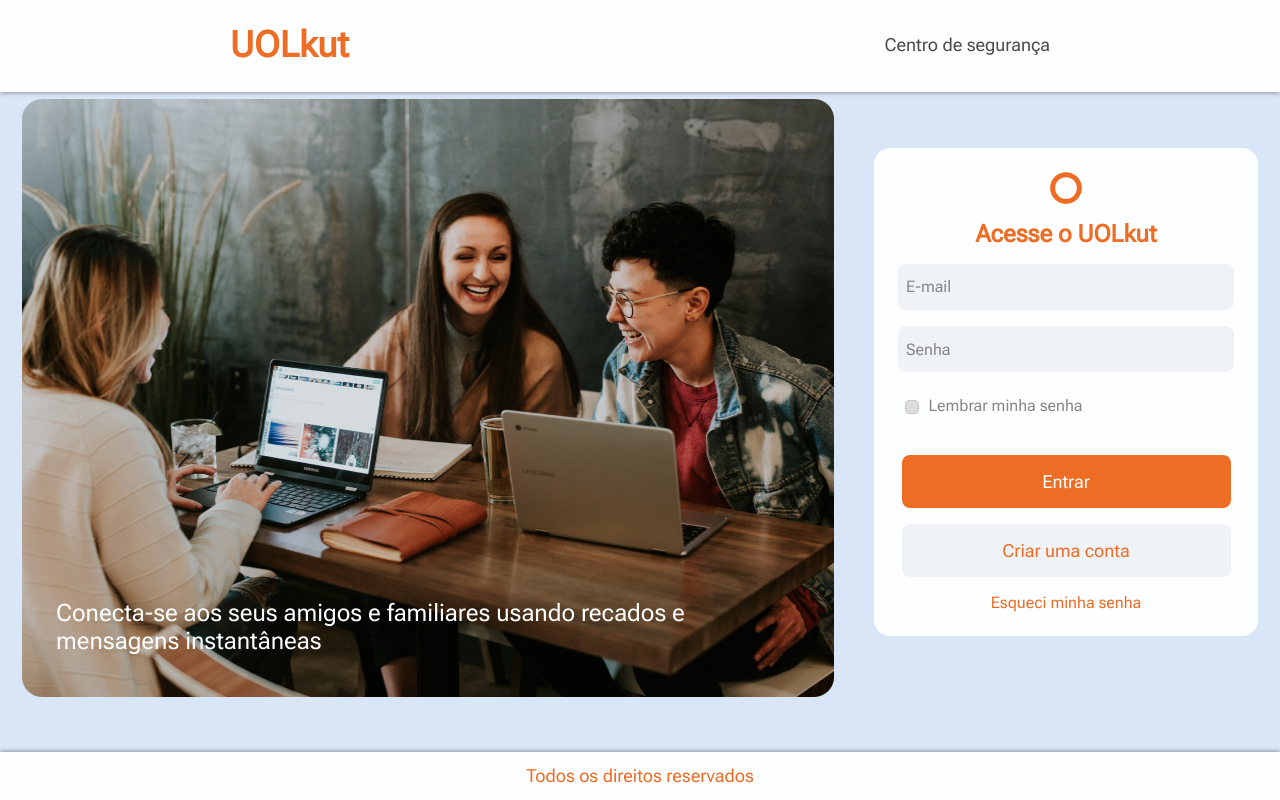
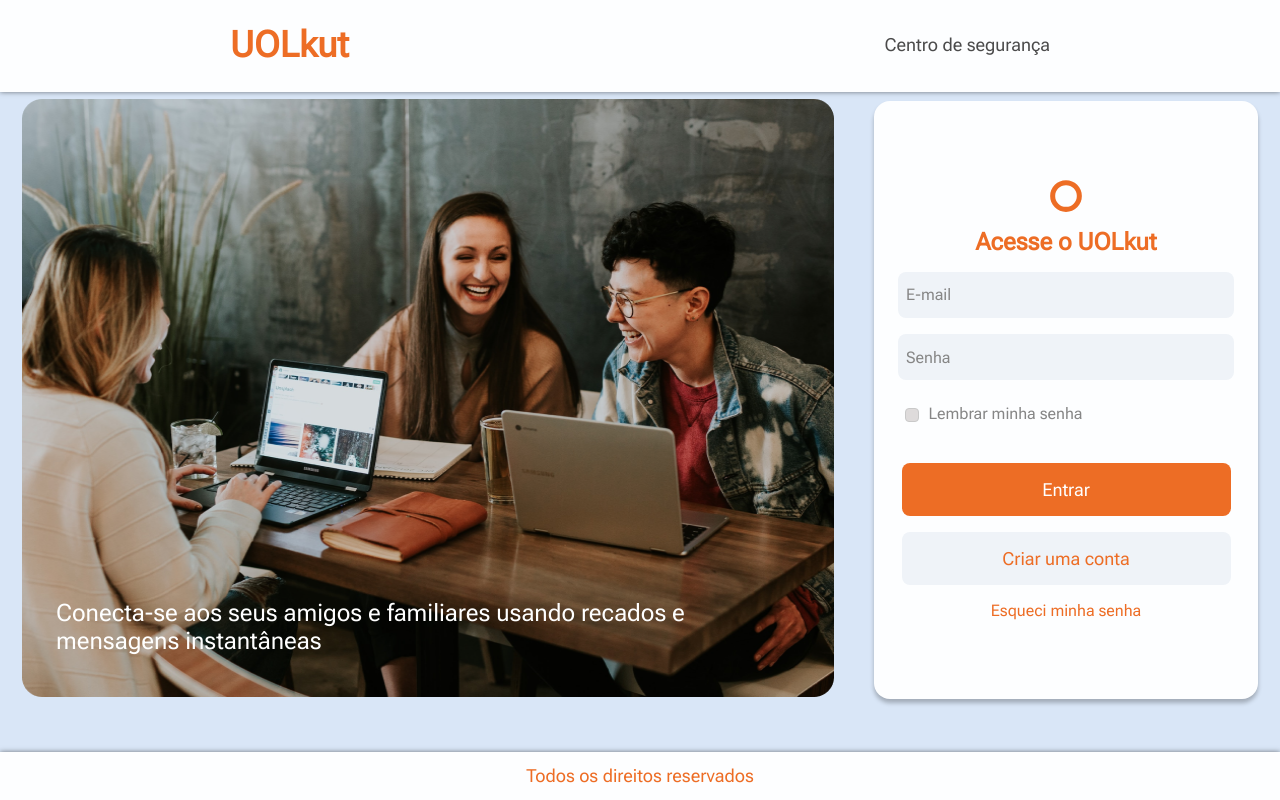
Before and after one commit to Isabelaponte/compass-UOLkut, a React (Vite) app: page / in a window 1280 px wide. Built offline with nearby package versions, Linux system fonts and the light colour scheme.

Commit message:
style: SignIn page adjustments

```diff
--- a/src/Components/Container/Container.module.css
+++ b/src/Components/Container/Container.module.css
@@ -3,12 +3,6 @@
     justify-content: center;
     align-items: center;
     height: 100vh;
-    /* padding-top: 6.5rem;
-    padding-top: 7.5rem; */
-    /* padding-top: 94px;
-    padding-bottom: 50px; */
-    /* margin-top: 94px;
-    margin-bottom: 50px; */
 }
 
 @media screen and (max-width: 360px) {
--- a/src/Components/Form/Form.module.css
+++ b/src/Components/Form/Form.module.css
@@ -12,7 +12,7 @@
 }
 
 .container-form {
-    display: flex;
+    /* display: flex;
     background-color: var(--bg-cards);
     height: 488px;
     border-radius: 1rem;
@@ -20,12 +20,23 @@
     justify-content: center;
     flex-direction: column;
     width: 384px;
-    margin-bottom: 1rem;
+    margin-bottom: 1rem; */
+    background-color: var(--bg-cards);
+    height: 598px;
+    padding: 24px;
+    display: flex;
+    align-items: center;
+    justify-content: center;
+    flex-direction: column;
+    border-radius: 1rem;
+    box-shadow: 0px 4px 4px 0px rgba(0, 0, 0, 0.25);
+    /* position: inherit; */
 }
 
 .title {
+    color: var(--primary);
     font-size: 24px;
-    color: var(--primary);
+    font-weight: 600;
 }
 
 .flex-button {
@@ -85,13 +96,22 @@
 }
 
 .invalid-input {
-    border-style:solid;
-    border-color: red;
+    background-color: var(--input);
+    min-width: 336px;
+    width: 100%;
+    padding: 0.5rem;
+    height: 51px;
+    border-radius: 8px;
+    margin-top: 1.5rem;
+    border-color: var(--primary);
+    border-style: solid;
 }
+
 .errors {
-    padding-top: 0.5rem;
-    color: red;
+    color: var(--primary);
+    margin-top: 0.5rem;
 }
+
 
 .invalid-input:focus {
     box-shadow: none;
--- a/src/Components/Form/Form.tsx
+++ b/src/Components/Form/Form.tsx
@@ -91,11 +91,11 @@
                         <div className={classes['label-float']}>
                             <input onChange={handleChange} name='email'
                                 value={form.email} className={errors.invalidEmail ? classes['invalid-input'] : classes.input}
-                                type="text" placeholder="E-mail"/>
+                                type="text" placeholder="E-mail" required />
                         </div>
-                        {errors.invalidEmail &&
+                        {/* {errors.invalidEmail &&
                             <p className={classes.errors}>Campo de email não pode estar vazio</p>
-                        }
+                        } */}
                         {errors.invalidFormatEmail &&
                             <p className={classes.errors}>Campo de email não é válido</p>
                         }
@@ -104,7 +104,7 @@
                         <div className={classes['label-float']}>
                             <input onChange={handleChange} name='password'
                                 value={form.password} className={errors.invalidPassword ? classes['invalid-input'] : classes.input}
-                                 type="password" placeholder="Senha"/>
+                                 type="password" placeholder="Senha" required/>
                         </div>
                         {errors.invalidPassword &&
                             <p className={classes.errors}>Campo de senha não pode estar vazio</p>
--- a/src/index.css
+++ b/src/index.css
@@ -18,10 +18,6 @@
 body {
   background-color: var(--background);
   font-family: RobotoFlex;
-  /* padding-top: 94px;
-  padding-bottom: 50px; */
-  /* align-items: center;
-  justify-content: center; */
 }
 
 
```
